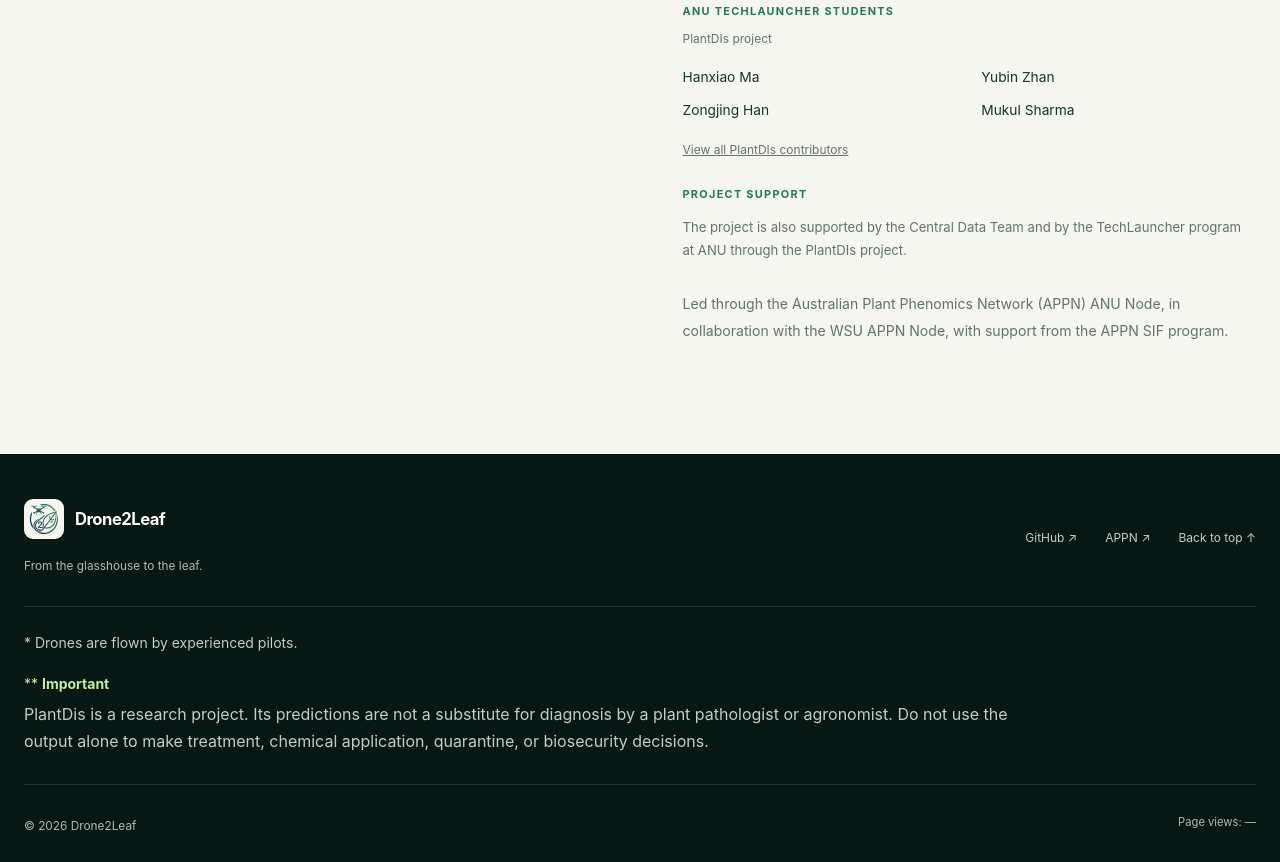
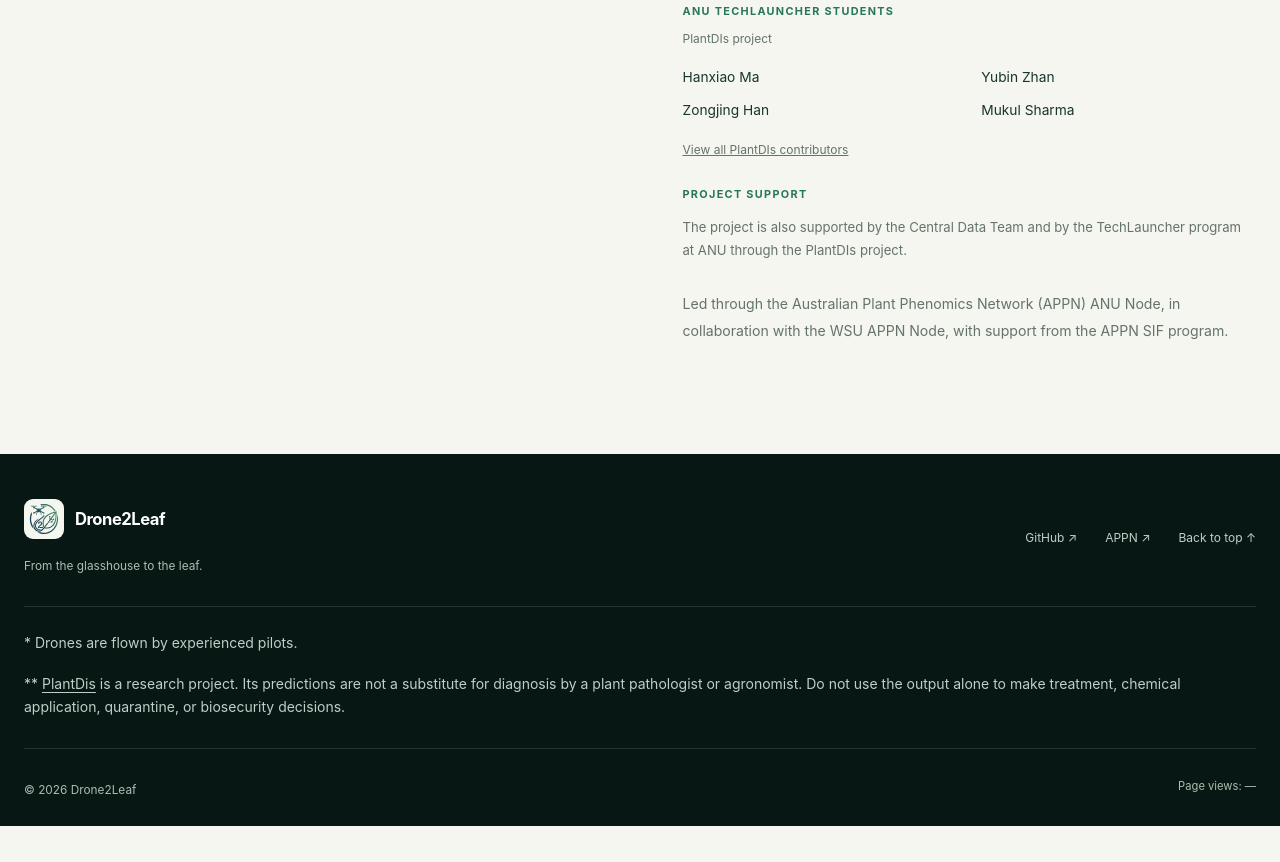
Before and after one commit to drone2leaf/drone2leaf.github.io, a plain HTML site: page index.html in a window 1280 px wide. Shown: the part 3644-4506 px from the top of the page. After the commit the page ends 4470 px from the top, so only its background shows below. Drawn offline with Linux system fonts and the light colour scheme; animation ran at ten frames a second.

Commit message:
simplified ui

```diff
--- a/assets/css/styles.css
+++ b/assets/css/styles.css
@@ -151,8 +151,7 @@ h1 em, .section h2 em { color: var(--lime); font-family: Georgia, "Times New Rom
 .footer-links a { text-decoration: none; }
 .footer-links a:hover { color: var(--lime); }
 .footer-notes { grid-column: 1 / -1; display: grid; gap: 18px; padding-top: 24px; border-top: 1px solid #ffffff20; color: #c1cec7; font-size: .875rem; }
-.footer-research-note { max-width: 1000px; font-size: 1rem; }
-.footer-note-heading { margin-bottom: 6px; color: var(--lime); font-size: .875rem; }
+.footer-notes a { text-underline-offset: 3px; }
 .footer-bottom { grid-column: 1 / -1; display: flex; align-items: center; justify-content: space-between; gap: 20px; padding-top: 22px; border-top: 1px solid #ffffff20; }
 .copyright { color: #aabeb1; font-size: .65rem; }
 .view-counter { display: inline-flex; align-items: center; min-height: 20px; color: #aabeb1; font-size: .7rem; text-decoration: none; }
--- a/index.html
+++ b/index.html
@@ -103,7 +103,7 @@
           <div class="scene-stages" role="group" aria-label="Choose an illustration stage">
             <button type="button" data-scene-stage="0" aria-pressed="true" aria-describedby="flight-pilot-note"><span class="stage-number">01</span><span>Drone flight<sup class="scene-note-marker" title="Drones are flown by experienced pilots." aria-hidden="true">*</sup></span><span class="stage-progress" aria-hidden="true"></span></button>
             <button type="button" data-scene-stage="1" aria-pressed="false"><span class="stage-number">02</span><span>Individual leaves</span><span class="stage-progress" aria-hidden="true"></span></button>
-            <button type="button" data-scene-stage="2" aria-pressed="false" aria-describedby="disease-research-note"><span class="stage-number">03</span><span>Disease detection<sup class="scene-note-marker" title="Important: PlantDis is a research project. Its predictions are not a substitute for diagnosis by a plant pathologist or agronomist. Do not use the output alone to make treatment, chemical application, quarantine, or biosecurity decisions." aria-hidden="true">**</sup></span><span class="stage-progress" aria-hidden="true"></span></button>
+            <button type="button" data-scene-stage="2" aria-pressed="false" aria-describedby="disease-research-note"><span class="stage-number">03</span><span>Disease detection<sup class="scene-note-marker" title="PlantDis is a research project. Its predictions are not a substitute for diagnosis by a plant pathologist or agronomist. Do not use the output alone to make treatment, chemical application, quarantine, or biosecurity decisions." aria-hidden="true">**</sup></span><span class="stage-progress" aria-hidden="true"></span></button>
           </div>
         </div>
       </section>
@@ -185,10 +185,7 @@
       <div class="footer-links"><a href="https://github.com/drone2leaf/drone2leaf.github.io">GitHub <span aria-hidden="true">↗</span></a><a href="https://www.plantphenomics.org.au/">APPN <span aria-hidden="true">↗</span></a><a href="#home">Back to top ↑</a></div>
       <section class="footer-notes" aria-label="Project notes">
         <p id="flight-pilot-note"><span aria-hidden="true">*</span> Drones are flown by experienced pilots.</p>
-        <div class="footer-research-note" id="disease-research-note" role="note">
-          <p class="footer-note-heading"><span aria-hidden="true">**</span> <strong>Important</strong></p>
-          <p>PlantDis is a research project. Its predictions are not a substitute for diagnosis by a plant pathologist or agronomist. Do not use the output alone to make treatment, chemical application, quarantine, or biosecurity decisions.</p>
-        </div>
+        <p id="disease-research-note" role="note"><span aria-hidden="true">**</span> <a href="https://plantdis.github.io/">PlantDis</a> is a research project. Its predictions are not a substitute for diagnosis by a plant pathologist or agronomist. Do not use the output alone to make treatment, chemical application, quarantine, or biosecurity decisions.</p>
       </section>
       <div class="footer-bottom">
         <p class="copyright">© <span data-year>2026</span> Drone2Leaf</p>
```
